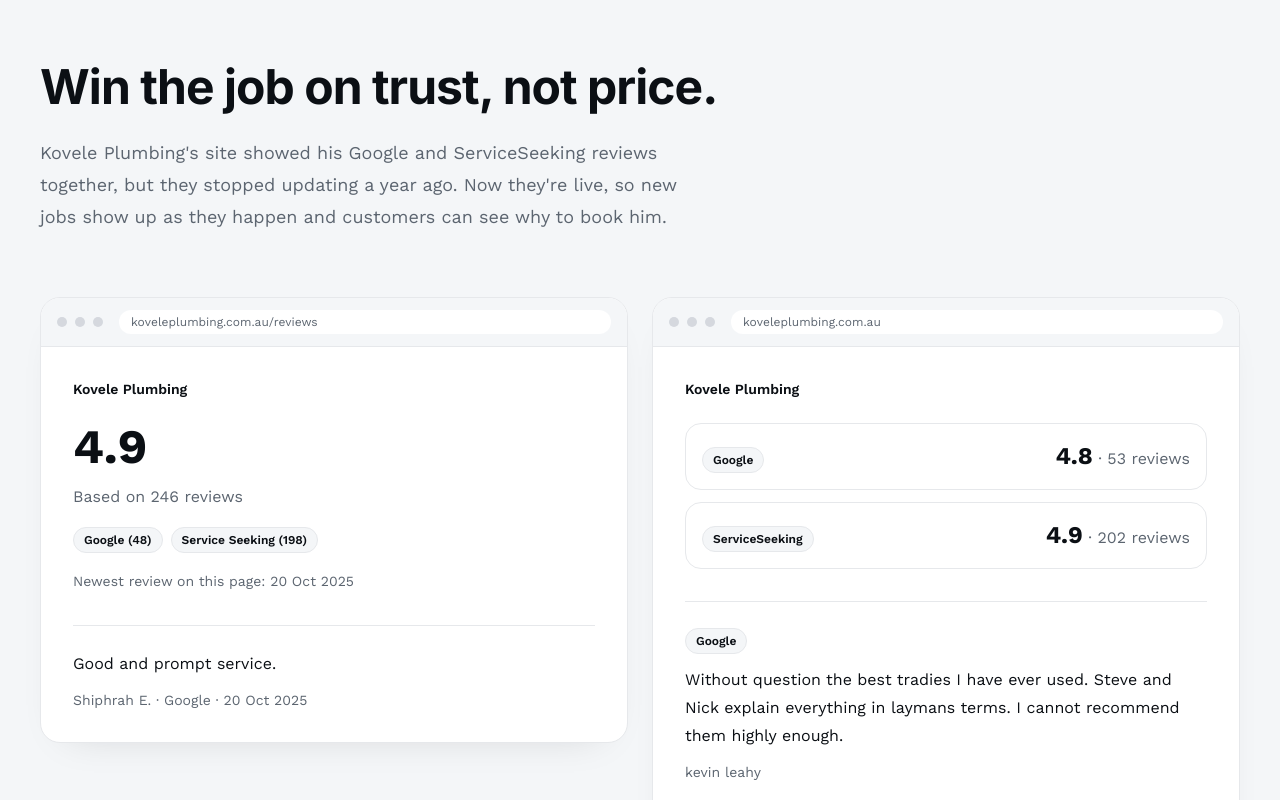
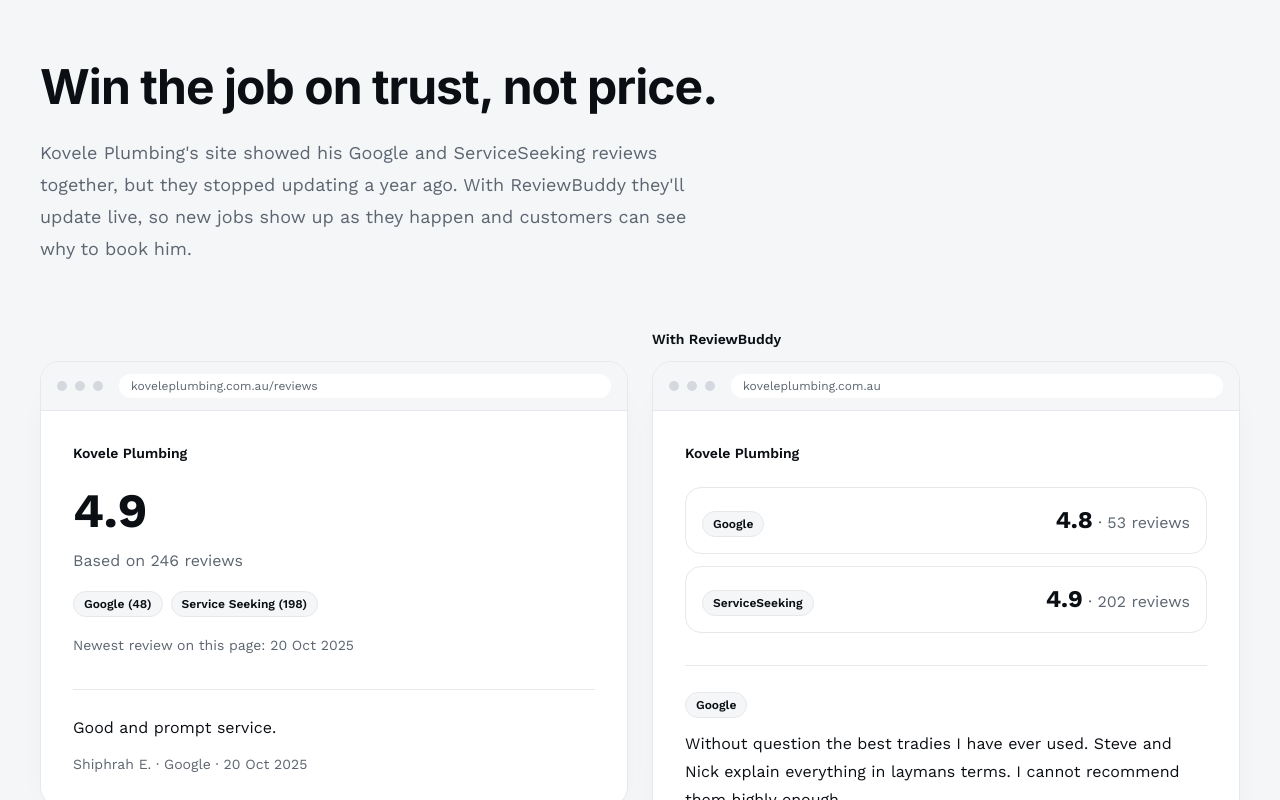
Before and after one commit to Dan-Kovac/ReviewBuddyWebsite, a Next.js app: page / in a window 1280 px wide. Shown: the part 1360-2160 px from the top of the page. Built offline with nearby package versions, Linux system fonts and the light colour scheme.

Commit message:
Use future tense for the Kovele example.
ReviewBuddy is not on his site yet, so section 2 says the reviews will update live and labels the after mock With ReviewBuddy.

```diff
--- a/app/page.tsx
+++ b/app/page.tsx
@@ -152,13 +152,21 @@ export default function HomePage() {
           </h2>
           <p className="mt-6 max-w-2xl text-lg leading-8 text-muted">
             Kovele Plumbing&apos;s site showed his Google and ServiceSeeking reviews together, but they stopped
-            updating a year ago. Now they&apos;re live, so new jobs show up as they happen and customers can see why to
-            book him.
+            updating a year ago. With ReviewBuddy they&apos;ll update live, so new jobs show up as they happen and
+            customers can see why to book him.
           </p>
           <figure className="mt-16">
             <div className="grid items-start gap-6 lg:grid-cols-2">
-              <BeforeSite />
-              <AfterWidget />
+              <div>
+                <p className="mb-3 hidden text-sm font-semibold invisible lg:block" aria-hidden="true">
+                  With ReviewBuddy
+                </p>
+                <BeforeSite />
+              </div>
+              <div>
+                <p className="mb-3 text-sm font-semibold text-ink">With ReviewBuddy</p>
+                <AfterWidget />
+              </div>
             </div>
             <figcaption className="mt-4 text-sm leading-6 text-muted">
               All your reviews in one place, live on your site.
```
